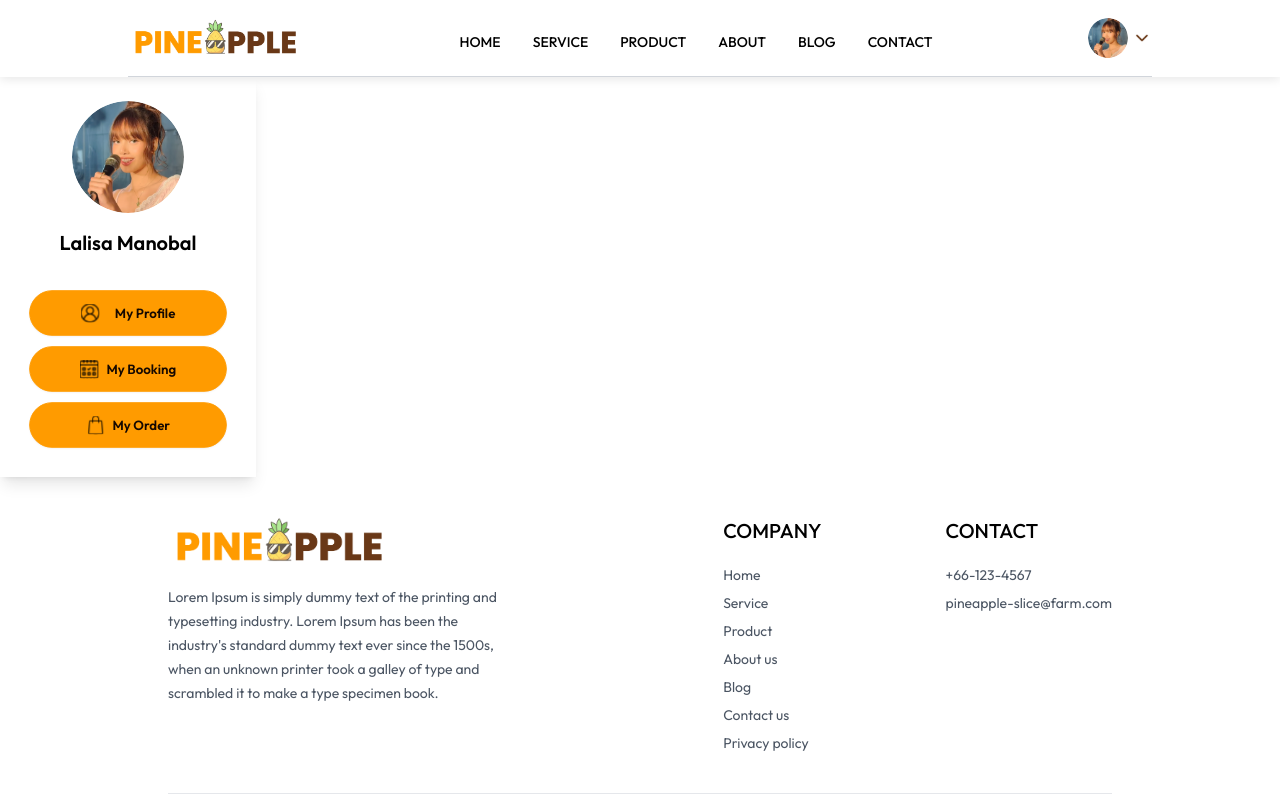
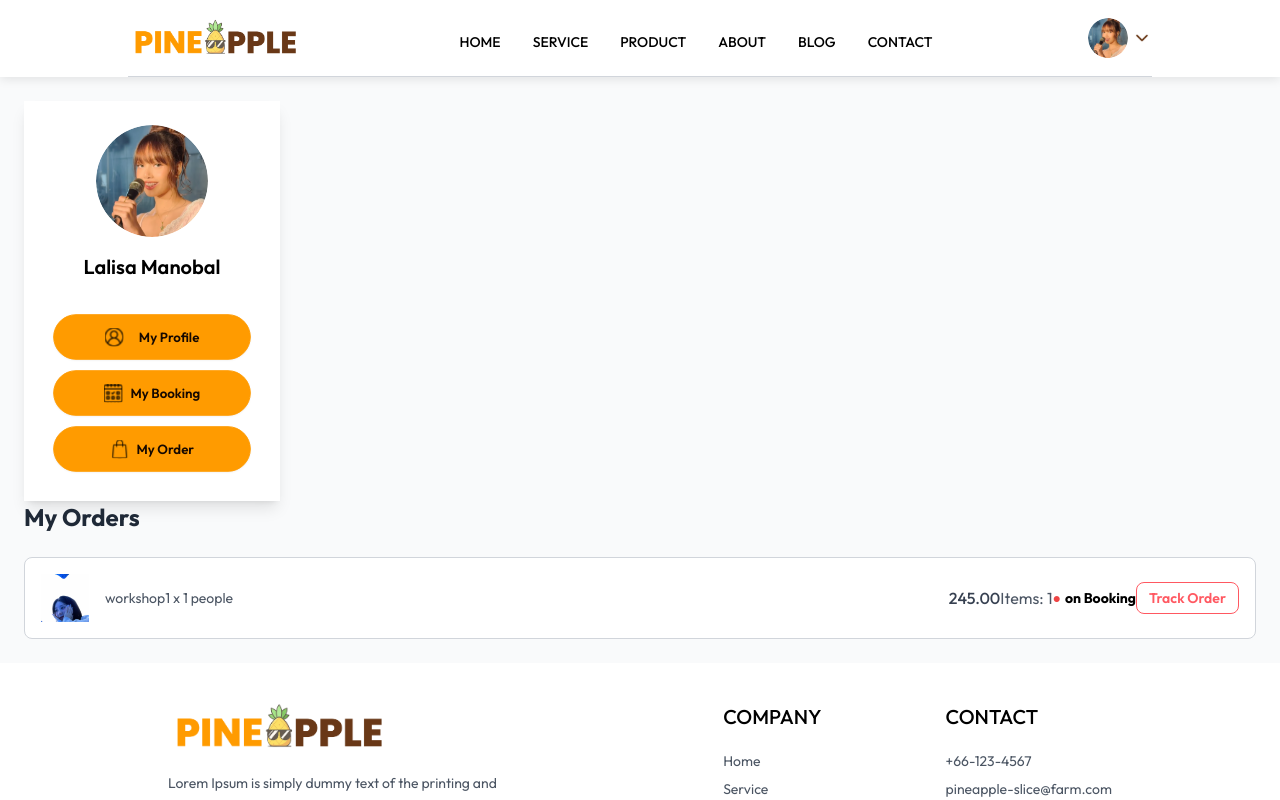
Before and after one commit to fuzenblue/DE251-Project, a React (Vite) app in the folder frontend/: page /my-booking in a window 1280 px wide. Shown: the top 800 px of the page. Built offline with nearby package versions, Linux system fonts and the light colour scheme.

Commit message:
update 28/11

```diff
--- a/frontend/src/pages/MyBooking.jsx
+++ b/frontend/src/pages/MyBooking.jsx
@@ -1,5 +1,6 @@
 import React, { useContext, useState } from 'react'
 import MyProfileSideBar from '../components/MyProfileSideBar'
+import { assets } from '../assets/assets'
 import { ProfileContext } from '../context/ProfileContext'
 
 const MyBooking = () => {
@@ -8,8 +9,23 @@ const MyBooking = () => {
 
 
   return (
-    <div>
+    <div className="p-6 bg-gray-50">
       <MyProfileSideBar profile={savedProfile} />
+      <h2 className="text-left text-2xl font-bold text-gray-800 mb-6">My Orders</h2>
+      <div className="flex flex-col gap-4">
+          <div
+            className="flex items-center justify-between p-4 border border-gray-300 rounded-lg bg-white">
+            <img src={assets.profile_pic} alt="" className="w-12 h-12" />
+            <p className="flex-1 text-sm text-gray-600 mx-4"> workshop1 x 1 people</p>
+            <p className="text-gray-700 font-medium">245.00</p>
+            <p className="text-gray-600">Items: 1</p>
+            <p className="text-sm flex items-center">
+              <span className="text-red-500 mr-1">&#x25cf;</span>
+              <b>on Booking</b>
+            </p>
+            <button className="btn btn-outline btn-error btn-sm">Track Order</button>
+          </div>
+      </div>
     </div>
   )
 }
```
